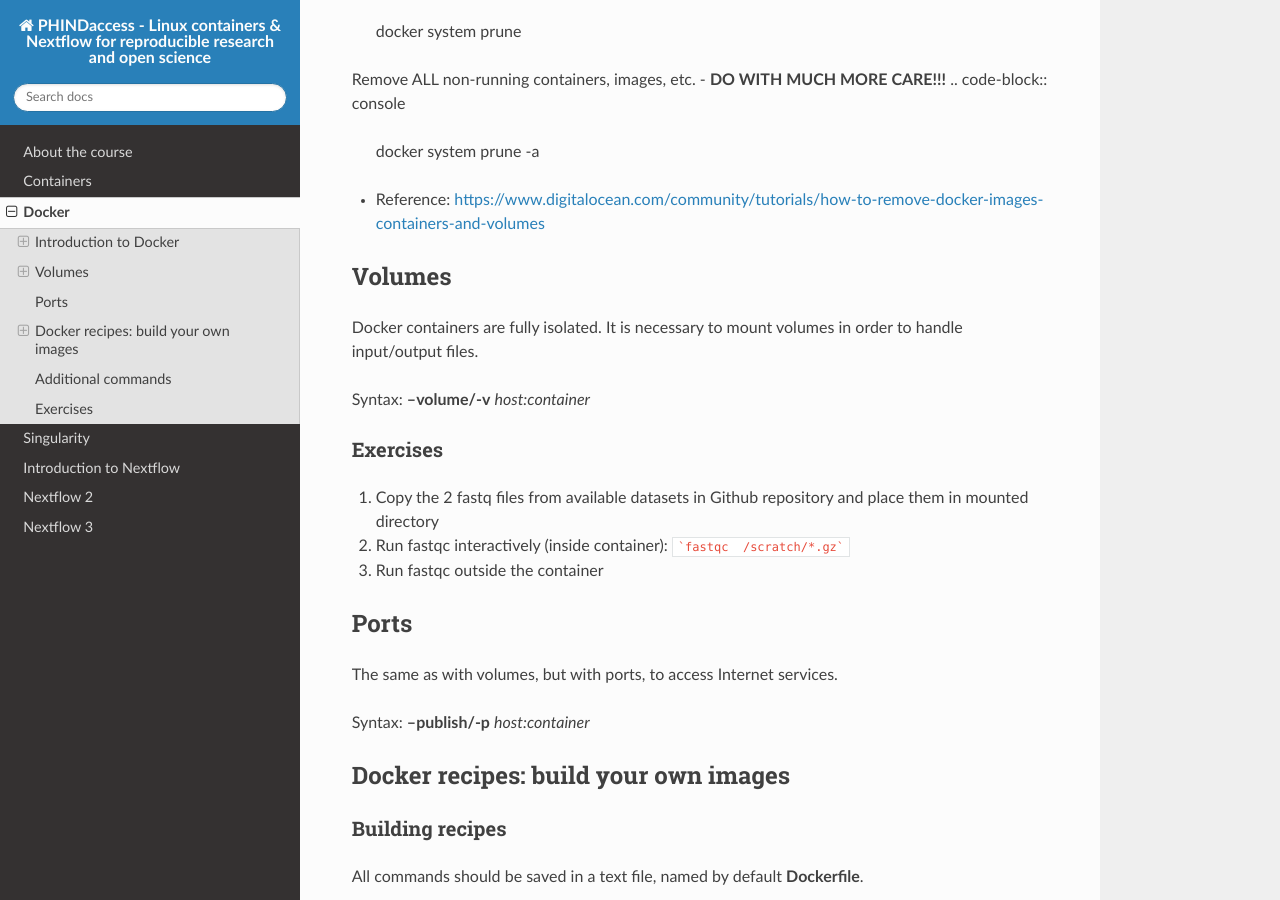
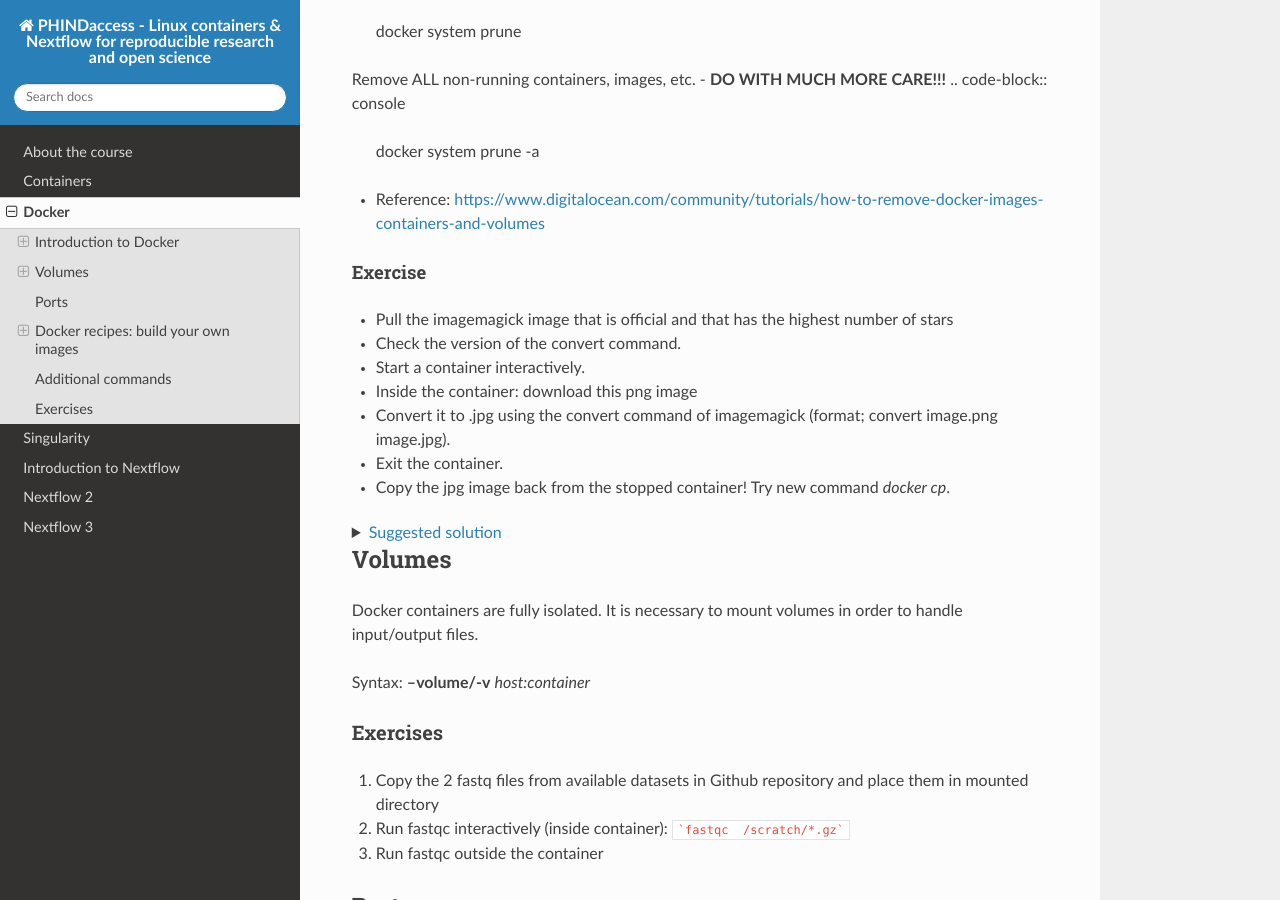
Before and after one commit to biocorecrg/CoursesCRG_Containers_Nextflow_May_2022, a Sphinx documentation site: the page built from docs/docker.rst, in a window 1280 px wide and 900 px high, scrolled down 7589 px. Built offline with Sphinx 7.4.7 and the Read the Docs theme 2.0.0, drawn with Linux system fonts in a browser that asks for light colours.

Commit message:
exercise

```diff
--- a/docs/docker.rst
+++ b/docs/docker.rst
@@ -299,6 +299,53 @@ Remove ALL non-running containers, images, etc. - **DO WITH MUCH MORE CARE!!!**
 
 * Reference: https://www.digitalocean.com/community/tutorials/how-to-remove-docker-images-containers-and-volumes
 
+
+Exercise
+********
+
+* Pull the imagemagick image that is official and that has the highest number of stars
+
+* Check the version of the convert command.
+
+* Start a container interactively.
+
+* Inside the container: download this png image
+
+* Convert it to .jpg using the convert command of imagemagick (format; convert image.png image.jpg).
+
+* Exit the container.
+
+* Copy the jpg image back from the stopped container! Try new command `docker cp`.
+
+
+.. raw:: html
+
+   <details>
+   <summary><a>Suggested solution</a></summary>
+
+.. code-block:: console
+
+  # Pull image
+  docker pull acleancoder/imagemagick-full
+
+  # Check version of `convert`
+  docker run acleancoder/imagemagick-full convert --version
+
+  # Start interactive container
+  docker run -it acleancoder/imagemagick-full
+    # fetch png image
+    > wget https://pbs.twimg.com/profile_images/1273307847103635465/lfVWBmiW_400x400.png
+    # convert to jpg
+    > convert lfVWBmiW_400x400.png myimage.jpg
+    # exit container
+
+  # fetch container ID with `ps -a` and use `docker cp` to copy jpg file from the stopped container to the host
+  docker cp *CONTAINER_ID*:/myimage.jpg .
+
+  .. raw:: html
+
+    </details>
+
 Volumes
 =======
 
```
